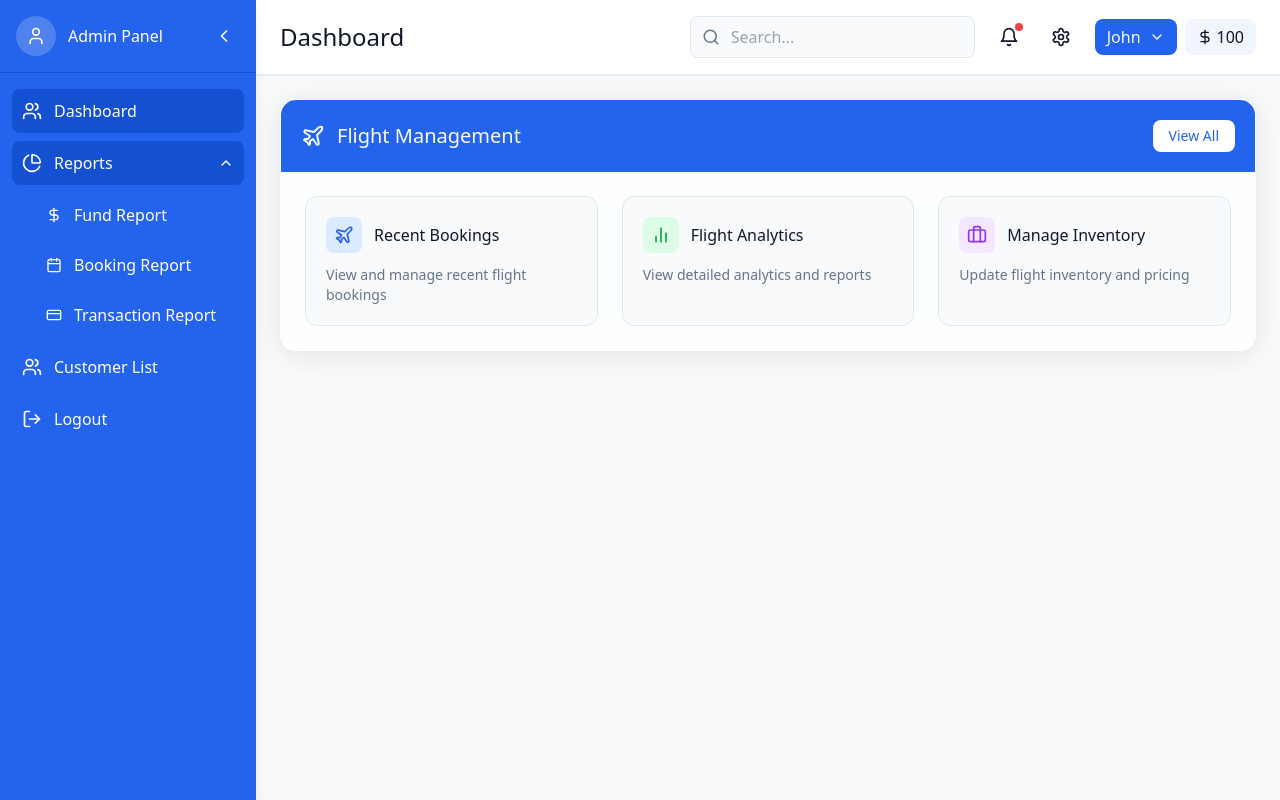
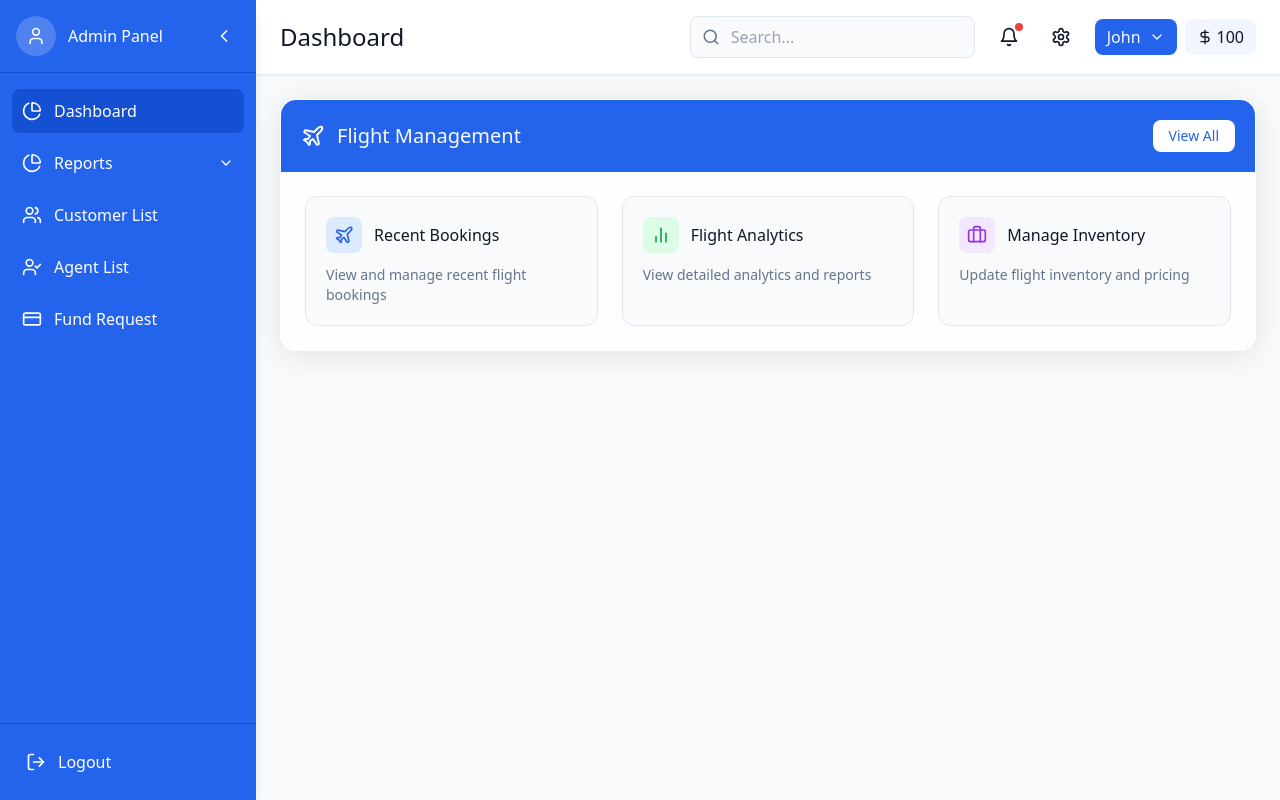
Before and after one commit to R-Kri/dashboard, a React (Vite) app in the folder client/: page /dashboard in a window 1280 px wide. Built offline with nearby package versions, Linux system fonts and the light colour scheme; sample sign-in values are in the browser's storage.

Commit message:
dashboard section added

```diff
--- a/client/src/pages/dashboard/components/Sidebar.tsx
+++ b/client/src/pages/dashboard/components/Sidebar.tsx
@@ -17,24 +17,29 @@ import { toast } from "@/components/ui/use-toast";
 
 export default function Sidebar() {
     const [isSidebarOpen, setIsSidebarOpen] = useState(true);
-    const [expandedMenus, setExpandedMenus] = useState(["report"]);
+    const [expandedMenu, setExpandedMenu] = useState(""); // Only one expanded menu at a time
     const location = useLocation();
     const navigate = useNavigate();
 
-    // Extract current path for active menu highlighting
-    const currentPath = location.pathname.split("/")[2] || "dashboard";
+    // Get current path for active menu highlighting
+    const currentPath = location.pathname.split("/")[2] || ""; // Get the part after /dashboard/
 
-    // Redirect to default dashboard if no section is selected
+    // Redirect to default dashboard on mount
     useEffect(() => {
-        if (!location.pathname.includes("dashboard")) {
-            navigate("/dashboard");
+        if (!currentPath) {
+            navigate("/dashboard"); // Navigate to default dashboard
         }
-    }, [location, navigate]);
+    }, [currentPath, navigate]);
 
-    const toggleMenu = (menu) => {
-        setExpandedMenus(expandedMenus.includes(menu)
-            ? expandedMenus.filter((item) => item !== menu)
-            : [...expandedMenus, menu]);
+    // Close all other sections when Dashboard is clicked
+    const handleDashboardClick = () => {
+        setExpandedMenu(""); // Close expanded menus
+        navigate("/dashboard");
+    };
+
+    // Toggle menu expansion (only one open at a time)
+    const toggleMenu = (menu: string) => {
+        setExpandedMenu(expandedMenu === menu ? "" : menu);
     };
 
     const toggleSidebar = () => {
@@ -42,25 +47,40 @@ export default function Sidebar() {
     };
 
     const handleLogout = () => {
-        toast({ title: "Logging out", description: "Please wait..." });
+        toast({
+            title: "Logging out",
+            description: "Please wait...",
+        });
+
         setTimeout(() => {
             localStorage.removeItem("adminToken");
-            toast({ title: "Logged out successfully", description: "You have been logged out." });
+            toast({
+                title: "Logged out successfully",
+                description: "You have been logged out from the system",
+            });
             navigate("/");
         }, 800);
     };
 
     return (
-        <div className={`${isSidebarOpen ? "w-64" : "w-20"} bg-sidebar text-sidebar-foreground transition-all flex flex-col shadow-lg z-30`}>
+        <div
+            className={`${
+                isSidebarOpen ? "w-64" : "w-20"
+            } bg-sidebar text-sidebar-foreground transition-all duration-300 ease-in-out flex flex-col shadow-lg z-30`}
+        >
             {/* Sidebar Header */}
             <div className="flex items-center justify-between p-4 border-b border-sidebar-border">
                 <div className="flex items-center space-x-3">
-                    <div className="w-10 h-10 rounded-full bg-white/20 flex items-center justify-center">
+                    <div className="w-10 h-10 rounded-full bg-white/20 flex items-center justify-center backdrop-blur-sm">
                         <User size={20} className="text-white" />
                     </div>
                     {isSidebarOpen && <span className="font-medium text-base">Admin Panel</span>}
                 </div>
-                <button onClick={toggleSidebar} className="p-1.5 rounded-full hover:bg-sidebar-accent/80">
+                <button
+                    onClick={toggleSidebar}
+                    className="p-1.5 rounded-full hover:bg-sidebar-accent/80 transition-colors"
+                    aria-label={isSidebarOpen ? "Collapse sidebar" : "Expand sidebar"}
+                >
                     {isSidebarOpen ? <ChevronLeft size={20} /> : <ChevronRight size={20} />}
                 </button>
             </div>
@@ -70,46 +90,123 @@ export default function Sidebar() {
                 <ul className="space-y-2">
                     {/* Dashboard */}
                     <li>
-                        <Link
-                            to="/dashboard"
-                            className={`flex items-center p-2.5 rounded-lg ${currentPath === "dashboard" ? "bg-sidebar-accent" : "hover:bg-sidebar-accent/50"}`}
+                        <button
+                            onClick={handleDashboardClick}
+                            className={`flex items-center w-full p-2.5 rounded-lg ${
+                                currentPath === "" ? "bg-sidebar-accent" : "hover:bg-sidebar-accent/50"
+                            } transition-colors`}
                         >
-                            <Users size={20} className="min-w-5" />
+                            <PieChart size={20} className="min-w-5" />
                             {isSidebarOpen && <span className="ml-3">Dashboard</span>}
-                        </Link>
+                        </button>
                     </li>
+
                     {/* Reports */}
                     <li>
-                        <button onClick={() => toggleMenu("report")} className={`flex items-center justify-between w-full p-2.5 rounded-lg ${expandedMenus.includes("report") ? "bg-sidebar-accent" : "hover:bg-sidebar-accent/50"}`}>
+                        <button
+                            onClick={() => toggleMenu("report")}
+                            className={`flex items-center justify-between w-full p-2.5 rounded-lg ${
+                                expandedMenu === "report" ? "bg-sidebar-accent" : "hover:bg-sidebar-accent/50"
+                            } transition-colors`}
+                        >
                             <div className="flex items-center">
                                 <PieChart size={20} className="min-w-5" />
                                 {isSidebarOpen && <span className="ml-3">Reports</span>}
                             </div>
-                            {isSidebarOpen && <ChevronDown size={16} className={expandedMenus.includes("report") ? "rotate-180" : ""} />}
+                            {isSidebarOpen && (
+                                <ChevronDown
+                                    size={16}
+                                    className={`transform transition-transform ${
+                                        expandedMenu === "report" ? "rotate-180" : ""
+                                    }`}
+                                />
+                            )}
                         </button>
-                        {expandedMenus.includes("report") && isSidebarOpen && (
+
+                        {/* Submenu */}
+                        {expandedMenu === "report" && isSidebarOpen && (
                             <ul className="pl-6 mt-2 space-y-1.5">
-                                <li><Link to="/dashboard/fund-report" className="flex items-center p-2.5 rounded-lg hover:bg-sidebar-accent/50"><DollarSign size={16} /><span className="ml-3">Fund Report</span></Link></li>
-                                <li><Link to="/dashboard/booking-report" className="flex items-center p-2.5 rounded-lg hover:bg-sidebar-accent/50"><Calendar size={16} /><span className="ml-3">Booking Report</span></Link></li>
-                                <li><Link to="/dashboard/transaction-report" className="flex items-center p-2.5 rounded-lg hover:bg-sidebar-accent/50"><CreditCard size={16} /><span className="ml-3">Transaction Report</span></Link></li>
+                                <li>
+                                    <Link
+                                        to="/dashboard/fund-report"
+                                        className="flex items-center p-2.5 rounded-lg hover:bg-sidebar-accent/50 transition-colors"
+                                    >
+                                        <DollarSign size={16} />
+                                        <span className="ml-3">Fund Report</span>
+                                    </Link>
+                                </li>
+                                <li>
+                                    <Link
+                                        to="/dashboard/booking-report"
+                                        className="flex items-center p-2.5 rounded-lg hover:bg-sidebar-accent/50 transition-colors"
+                                    >
+                                        <Calendar size={16} />
+                                        <span className="ml-3">Booking Report</span>
+                                    </Link>
+                                </li>
+                                <li>
+                                    <Link
+                                        to="/dashboard/transaction-report"
+                                        className="flex items-center p-2.5 rounded-lg hover:bg-sidebar-accent/50 transition-colors"
+                                    >
+                                        <CreditCard size={16} />
+                                        <span className="ml-3">Transaction Report</span>
+                                    </Link>
+                                </li>
                             </ul>
                         )}
                     </li>
+
                     {/* Customer List */}
                     <li>
-                        <Link to="/dashboard/customers" className={`flex items-center p-2.5 rounded-lg ${currentPath === "customers" ? "bg-sidebar-accent" : "hover:bg-sidebar-accent/50"}`}>
+                        <Link
+                            to="/dashboard/customers"
+                            className={`flex items-center p-2.5 rounded-lg ${
+                                currentPath === "customers" ? "bg-sidebar-accent" : "hover:bg-sidebar-accent/50"
+                            } transition-colors`}
+                        >
                             <Users size={20} className="min-w-5" />
                             {isSidebarOpen && <span className="ml-3">Customer List</span>}
                         </Link>
                     </li>
-                    {/* Logout */}
+
+                    {/* Agent List */}
                     <li>
-                        <button onClick={handleLogout} className="flex items-center w-full p-2.5 rounded-lg hover:bg-sidebar-accent/50">
-                            <LogOut size={20} />
-                            {isSidebarOpen && <span className="ml-3">Logout</span>}
-                        </button>
+                        <Link
+                            to="/dashboard/agents"
+                            className={`flex items-center p-2.5 rounded-lg ${
+                                currentPath === "agents" ? "bg-sidebar-accent" : "hover:bg-sidebar-accent/50"
+                            } transition-colors`}
+                        >
+                            <UserCheck size={20} className="min-w-5" />
+                            {isSidebarOpen && <span className="ml-3">Agent List</span>}
+                        </Link>
+                    </li>
+
+                    {/* Fund Request */}
+                    <li>
+                        <Link
+                            to="/dashboard/fund-request"
+                            className={`flex items-center p-2.5 rounded-lg ${
+                                currentPath === "fund-request" ? "bg-sidebar-accent" : "hover:bg-sidebar-accent/50"
+                            } transition-colors`}
+                        >
+                            <CreditCard size={20} className="min-w-5" />
+                            {isSidebarOpen && <span className="ml-3">Fund Request</span>}
+                        </Link>
                     </li>
                 </ul>
+            </div>
+
+            {/* Sidebar Footer */}
+            <div className="p-4 border-t border-sidebar-border">
+                <button
+                    onClick={handleLogout}
+                    className={`flex items-center w-full p-2.5 rounded-lg hover:bg-sidebar-accent/50 transition-colors`}
+                >
+                    <LogOut size={20} />
+                    {isSidebarOpen && <span className="ml-3">Logout</span>}
+                </button>
             </div>
         </div>
     );
```
